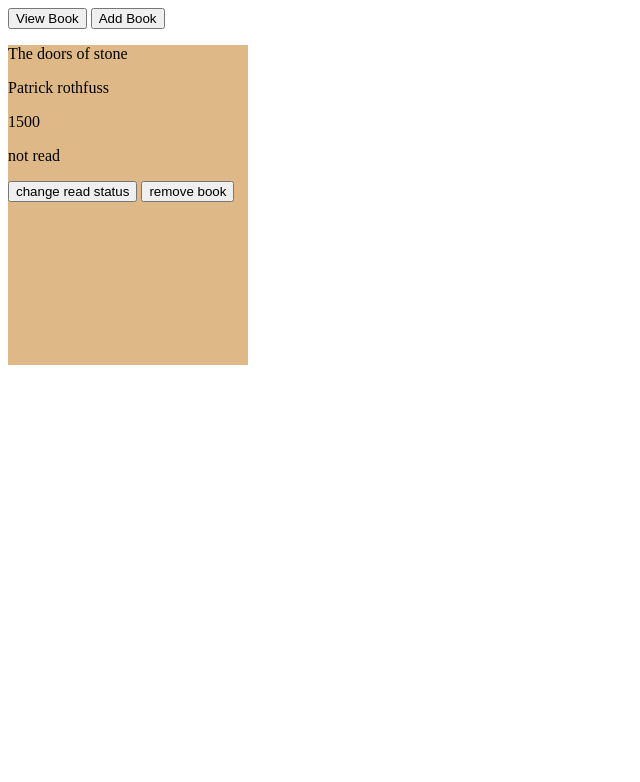
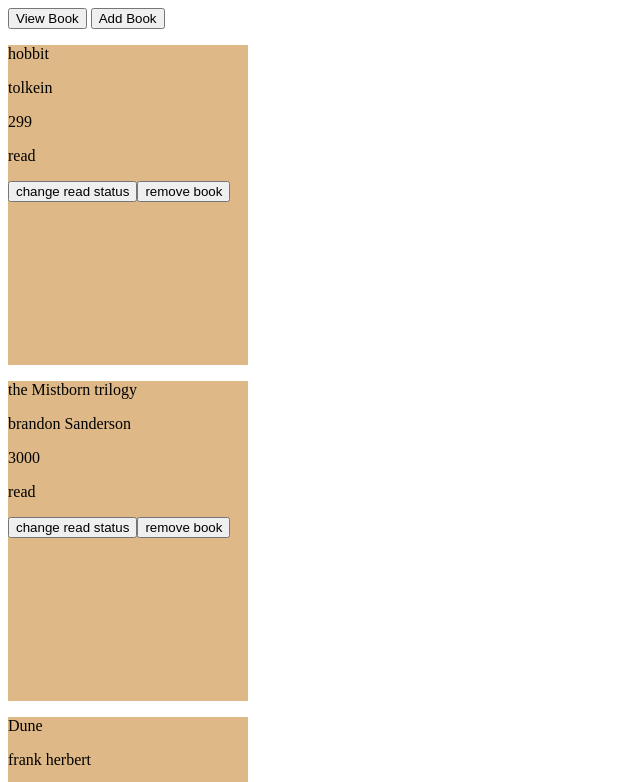
Before and after one commit to M0untainman/libraryproj, a plain HTML site: page index.html in a window 1280 px wide. Both pictures are taken after a click on the button "View Book". Shown: the top 782 px of the page, without its empty margins (0-640 px from the left). Drawn offline with Linux system fonts and the light colour scheme.

Commit message:
display card for each book in the mylibrary array

```diff
--- a/app.js
+++ b/app.js
@@ -5,6 +5,7 @@ const title = document.querySelector('.title');
 const author = document.querySelector('.author');
 const pages = document.querySelector('.pages');
 const read = document.querySelector('.read');
+const cardHolder = document.getElementById('cardHolder')
 
 // constructor for making new books
 function Book(title, author, pages, read) {
@@ -13,7 +14,7 @@ function Book(title, author, pages, read) {
     this.pages = pages;
     this.read = read;
     this.info = () => {
-        let info = title + " by " + author + ", " + pages + " pages, " + read;
+        let info = title + ' by ' + author + ', ' + pages + ' pages, ' + read;
         return info;
     }
 }
@@ -27,15 +28,42 @@ const doors = new Book('The doors of stone', 'Patrick rothfuss', '1500', 'not re
 let myLibrary = [hobbit, mistborn, dune, doors];
 
 // btn functionality
-viewBook.addEventListener("click", () => {showBooks()})
+viewBook.addEventListener('click', () => {showBooks()})
 
 // functions
     const showBooks = () =>{
         myLibrary.forEach((books) => {
-            title.innerHTML = books.title;
-            author.innerHTML = books.author;
-            pages.innerHTML = books.pages;
-            read.innerHTML = books.read;
+            let newCard = document.createElement('div');
+            newCard.className = ('card')
+            cardHolder.appendChild(newCard);
+            let newTitle = document.createElement('p');
+            newTitle.className = ('title')
+            newCard.appendChild(newTitle);
+            let newAuthor = document.createElement('p');
+            newAuthor.className = ('author')
+            newCard.appendChild(newAuthor);
+            let newPages = document.createElement('p');
+            newPages.className = ('pages')
+            newCard.appendChild(newPages);
+            let newRead = document.createElement('p');
+            newRead.className = ('read')
+            newCard.appendChild(newRead);
+            let newChange = document.createElement('input')
+            newChange.type =('button')
+            newChange.value = ('change read status')
+            newChange.className = ('btnRead')
+            newCard.appendChild(newChange);
+            let newRemove = document.createElement('input');
+            newRemove.type = ('button')
+            newRemove.className = ('btnRemove')
+            newRemove.value = ('remove book')
+            newCard.appendChild(newRemove);
+
+
+            newTitle.innerHTML = books.title;
+            newAuthor.innerHTML = books.author;
+            newPages.innerHTML = books.pages;
+            newRead.innerHTML = books.read;
         });
     };
 
--- a/index.html
+++ b/index.html
@@ -9,14 +9,7 @@
 <body>
     <input type="button" value="View Book" class="viewBook">
     <input type="button" value="Add Book" class="addBook">
-    <div class="card">
-        <p class="title"></p>
-        <p class="author"></p>
-        <p class="pages"></p>
-        <p class="read"></p>
-        <input type="button" value="change read status" class="read">
-        <input type="button" value="remove book" class="remove">
-    </div>
+    <div id="cardHolder"></div>
     <script src="app.js"></script>
 </body>
 </html>
```
